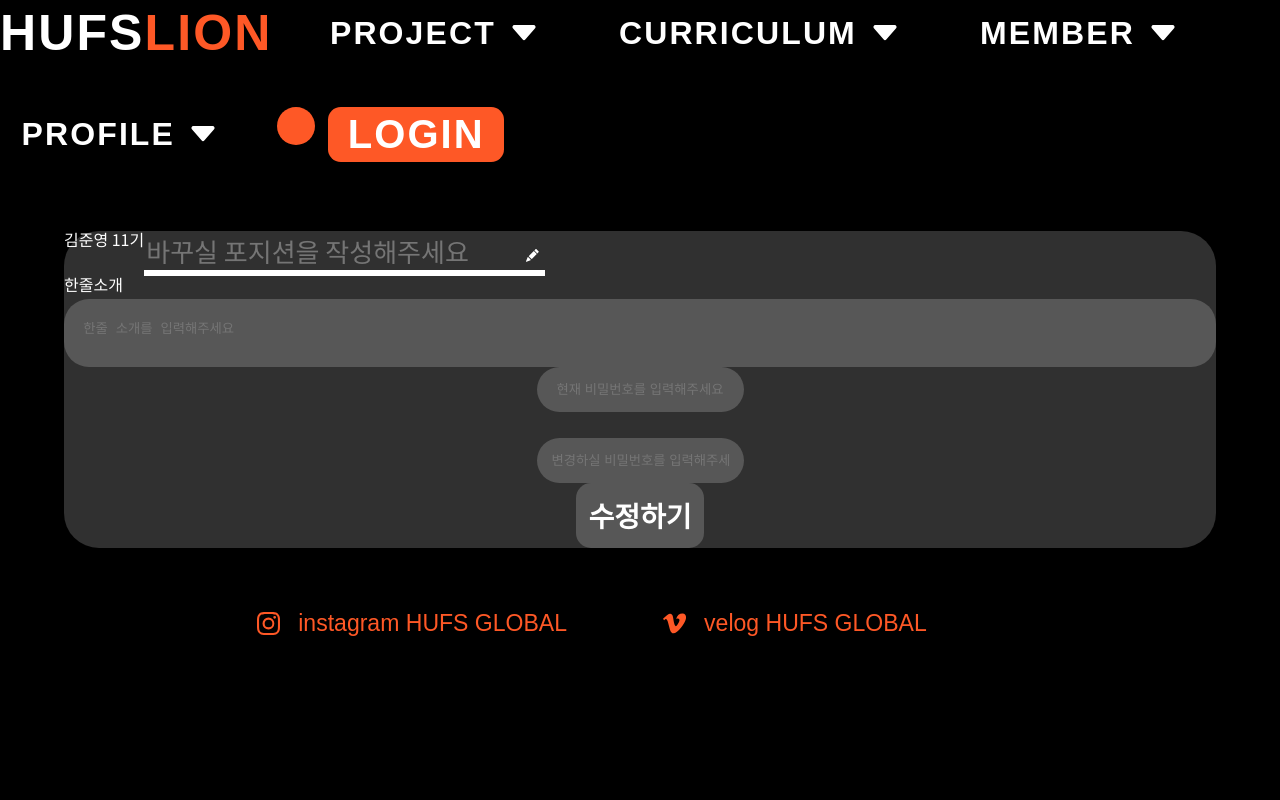
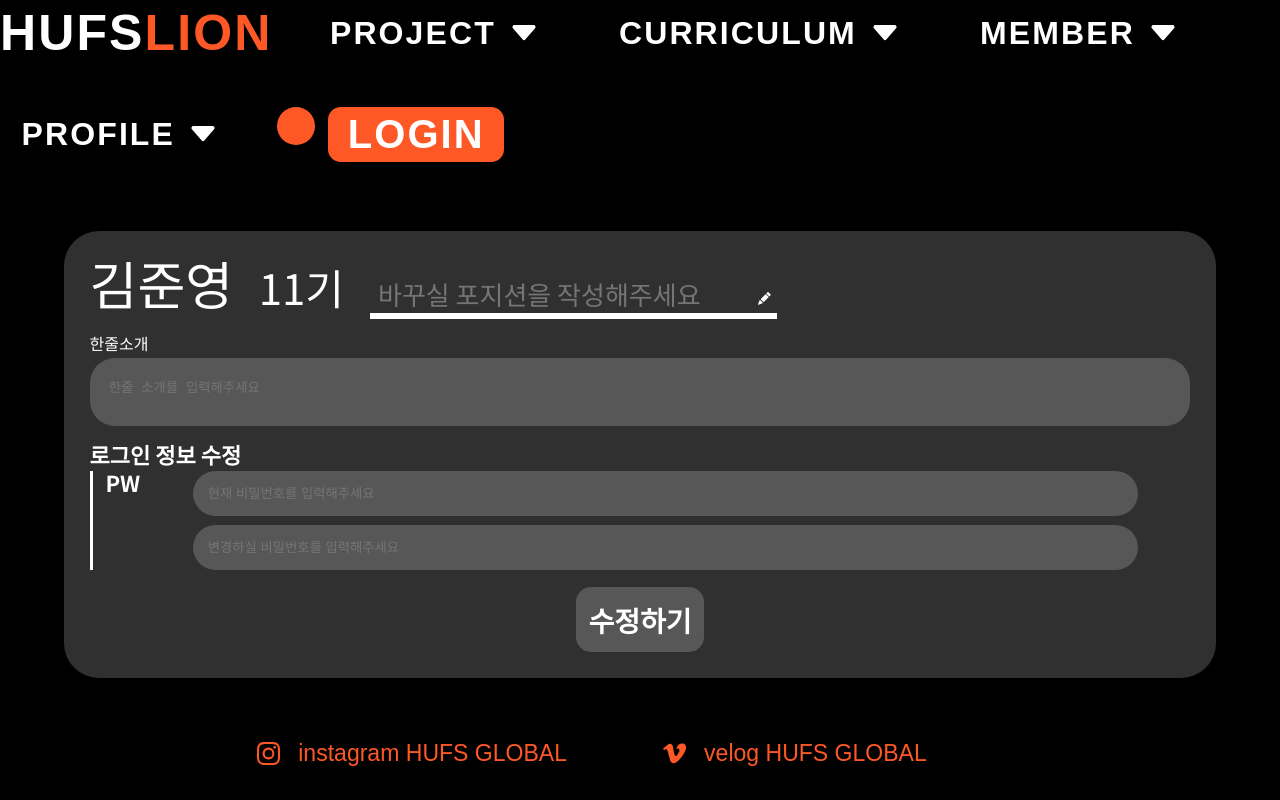
Before and after one commit to likelion12th-hufs-global-team5/team5-FE, a React (Create React App) app: page /profile in a window 1280 px wide. Built offline with nearby package versions, Linux system fonts and the light colour scheme; a web font is replaced by a local one.

Commit message:
design(Profile): img issue 해결 못함

```diff
--- a/src/components/LogoCircle.js
+++ b/src/components/LogoCircle.js
@@ -14,6 +14,7 @@
 
     width: 50%;
     height: 100%;
+
 `;
 const Logo=styled.div`
     display: flex;
@@ -69,7 +70,6 @@
     padding: 40%;
     /* 원의 가로길이와 높이를 같게 만듦 */
 
-
     backdrop-filter: blur(100px);
     /* border: solid 0.5px; */
     border-radius: 50%;
--- a/src/components/Password.js
+++ b/src/components/Password.js
@@ -4,14 +4,34 @@
 const Container=styled.div`
     display: flex;
     flex-direction: row;
+
+    width: 100%;
+    justify-content: space-around;
+
+    padding-left:1vw;
+    border-left: 0.3vw solid white;
+
+    /* background-color: blue; */
 `;
 const Text=styled.p`
     color:white;
     font-weight: bold;
+`
+const PasswordDiv=styled.div`
+    display: flex;
+    flex-direction: column;
 
-`
+    align-items: center;
+    justify-content: left;
+    width: 100%;
+
+    flex-wrap: wrap;
+    gap: 0.7vw;
+
+    /* background-color: red; */
+`;
 const FirstPassword=styled.input`
-    background-color:rgba(255,255,255,0.19);
+    /* background-color:rgba(255,255,255,0.19);
     color: white;
 
     border-radius: 50px;
@@ -20,9 +40,79 @@
         color: ${({theme})=>theme.colors.mainColor};
         border: 0.3vw solid ${({theme})=>theme.colors.mainColor};
         transition: all 0.1s;
+    } */
+    text-align: start;
+
+    border-radius: 50px;
+    outline: none;
+    border: none;
+
+    color:${({theme})=>theme.colors.white};
+    background-color: rgba(255,255,255,0.19);
+
+    padding:15px;
+
+    width: 90%;
+
+    &:hover{
+        color:${({theme})=>theme.colors.white};
+        border: 0.3vw solid white ;
+
+        transition: all 0.1s;
+    }
+    &:active{
+        color:${({theme})=>theme.colors.mainColor};
+        border: 0.3vw solid ${({theme})=>theme.colors.mainColor};
+        background-color:rgba(254,88,38,0.19);
+        transition: all 0.1s;
+    }
+    /* &:valid{
+        color:${({theme})=>theme.colors.mainColor};
+        border: 0.3vw solid ${({theme})=>theme.colors.mainColor};
+        background-color:rgba(254,88,38,0.19);
+        transition: all 0.1s;
+    } */
+`;
+const SecondPassword=styled.input`
+    /* text-align: center; */
+    text-align: start;
+
+    border-radius: 50px;
+    outline: none;
+    border: none;
+
+    color:${({theme})=>theme.colors.white};
+    background-color: rgba(255,255,255,0.19);
+
+    padding:15px;
+
+    width: 90%;
+
+    &:hover{
+        color:${({theme})=>theme.colors.white};
+        border: 0.3vw solid white ;
+
+        transition: all 0.1s;
+    }
+    &:active{
+        color:${({theme})=>theme.colors.mainColor};
+        border: 0.3vw solid ${({theme})=>theme.colors.mainColor};
+        background-color:rgba(254,88,38,0.19);
+        transition: all 0.1s;
+    }
+    /* &:valid{
+        color:${({theme})=>theme.colors.mainColor};
+        border: 0.3vw solid ${({theme})=>theme.colors.mainColor};
+        background-color:rgba(254,88,38,0.19);
+        transition: all 0.1s;
+    } */
+    &:invalid{
+        color:${({theme})=>theme.colors.white};
+        border: 0.3vw solid ${({theme})=>theme.colors.white};
+        background-color:rgba(255,255,255,0.19);
+        transition: all 0.1s;
     }
 `;
-const SecondPassword=styled.input``;
 
 const Password=({firstPlaceHolder, secondPlaceHolder})=>{
 
@@ -30,8 +120,10 @@
         <>
             <Container>
                 <Text>PW</Text>
-                <FirstPassword placeholder={firstPlaceHolder}/>
-                <SecondPassword placeholder={secondPlaceHolder}/>
+                <PasswordDiv>
+                    <FirstPassword placeholder={firstPlaceHolder}/>
+                    <SecondPassword placeholder={secondPlaceHolder}/>
+                </PasswordDiv>
             </Container>
         </>
     )
--- a/src/pages/Member.js
+++ b/src/pages/Member.js
@@ -3,6 +3,7 @@
 import styled from 'styled-components';
 
 import Header from '../components/Header';
+
 import Footer from '../components/Footer';
 import Image from '../image/test.jpg';
 
@@ -12,8 +13,8 @@
 
     text-align:center;
     align-items:center;
-
-    /* flex-wrap: wrap;
+/*
+    flex-wrap: wrap;
     gap:1vw; */
 `;
 const MemberContainer=styled.div`
--- a/src/pages/Profile.js
+++ b/src/pages/Profile.js
@@ -3,6 +3,7 @@
 import styled from 'styled-components';
 
 import Header from '../components/Header';
+import Password from '../components/Password';
 import Footer from '../components/Footer';
 import {BsPencilFill} from 'react-icons/bs'
 
@@ -23,13 +24,22 @@
     width: 90%;
 
     border-radius: 35px;
+
+    padding: 2vw;
+
+
 `;
-const UserImage=styled.image``;
+const UserImage=styled.image`
+    width: 30%;
+    height: 30%;
+    src: 'https://i.pinimg.com/564x/3f/0e/cb/3f0ecb91c433030f5a413795c41a1d56.jpg';
+`;
 const Contant=styled.div`
     display: flex;
     flex-direction: column;
 
-    color:${({theme})=>theme.colors.white};
+    flex-wrap: wrap;
+    gap: 1.3vw;
 
     .introduce{
         display: flex;
@@ -38,14 +48,31 @@
         /* justify-content: space-between; */
         flex-wrap: wrap;
         gap: 0.5vw;
+
+        color:${({theme})=>theme.colors.white};
     }
 
 `
 const ContentHeader=styled.div`
     display: flex;
     flex-direction:row;
+    color:${({theme})=>theme.colors.white};
+    align-items: baseline;
+
+    flex-wrap: wrap;
+    gap: 2vw;
+
+    .userName{
+        font-size: ${({theme})=>theme.fontSize.memberContentName};
+        font-family: ${({theme})=>theme.fonts.korean};
+    }
+    .year{
+        font-size: ${({theme})=>theme.fontSize.memberContentYearPosition};
+        font-family: ${({theme})=>theme.fonts.korean};
+    }
 `
 const EditUserPositionDiv=styled.div`
+    padding-left: 0.5vw;
     border-bottom: 0.5vw solid ${({theme})=>theme.colors.white};
     color:${({theme})=>theme.colors.white};
 
@@ -103,7 +130,9 @@
 `;
 const AddUserIntroduce=styled.textarea`
     padding:1.5vw;
+    color:${({theme})=>theme.colors.white};
     background-color: rgba(255,255,255,0.19);
+
     border: none;
     outline: none;
     border-radius: 25px;
@@ -111,61 +140,32 @@
     width:100%;
 
     resize:none;
+
+    &:hover{
+        border: 0.3vw solid white ;
+        transition: all 0.1s;
+    }
+    &:active{
+        background-color: rgba(254,88,38,0.19);
+        color:${({theme})=>theme.colors.mainColor};
+        border: 0.3vw solid ${({theme})=>theme.colors.mainColor};
+        transition: all 0.1s;
+    }
 `;
 const EditPasswordDiv=styled.div`
     display: flex;
     flex-direction:column;
+    align-items: flex-start;
 
     flex-wrap: wrap;
-    gap:2vw;
-`;
-const EditCurrentPassword=styled.input`
-    text-align: center;
+    gap:0.5vw;
 
-    border-radius: 50px;
-    outline: none;
-    border: none;
+    color:${({theme})=>theme.colors.white};
+    font-weight: bold;
+    font-size: ${({theme})=>theme.fontSize. profileText};
 
-    background-color: rgba(255,255,255,0.19);
-
-    padding:15px;
-
-    &:hover{
-        color:${({theme})=>theme.colors.white};
-        border: 0.3vw solid white ;
-
-        transition: all 0.1s;
-    }
-    &:active{
-        color:${({theme})=>theme.colors.mainColor};
-        border: 0.3vw solid ${({theme})=>theme.colors.mainColor};
-        background-color:rgba(254,88,38,0.19);
-        transition: all 0.1s;
-    }
-`;
-const EditNewPassword=styled.input`
-    text-align: center;
-
-    border-radius: 50px;
-    outline: none;
-    border: none;
-
-    background-color: rgba(255,255,255,0.19);
-
-    padding:15px;
-
-    &:hover{
-        color:${({theme})=>theme.colors.white};
-        border: 0.3vw solid white ;
-
-        transition: all 0.1s;
-    }
-    &:active{
-        color:${({theme})=>theme.colors.mainColor};
-        border: 0.3vw solid ${({theme})=>theme.colors.mainColor};
-        background-color:rgba(254,88,38,0.19);
-        transition: all 0.1s;
-    }
+    /* flex-wrap: wrap;
+    gap:2vw; */
 `;
 const EditButton=styled.button`
     background-color: rgba(255,255,255,0.19);
@@ -193,11 +193,11 @@
             <Container>
                 <Header />
                 <ContentDiv>
-                    <UserImage />
+                    <UserImage src='https://i.pinimg.com/564x/3f/0e/cb/3f0ecb91c433030f5a413795c41a1d56.jpg'/>
                     <Contant>
                         <ContentHeader>
-                            김준영
-                            11기
+                            <span className='userName'>김준영</span>
+                            <span className='year'>11기</span>
                             <EditUserPositionDiv>
                                 <EditUserPosition placeholder='바꾸실 포지션을 작성해주세요'/>
                                 <button type='submit'>
@@ -210,8 +210,11 @@
                             <AddUserIntroduce placeholder='한줄 소개를 입력해주세요' />
                         </div>
                         <EditPasswordDiv>
-                            <EditCurrentPassword placeholder='현재 비밀번호를 입력해주세요'/>
-                            <EditNewPassword placeholder='변경하실 비밀번호를 입력해주세요'/>
+                            로그인 정보 수정
+                            <Password
+                                firstPlaceHolder={'현재 비밀번호를 입력해주세요'}
+                                secondPlaceHolder={'변경하실 비밀번호를 입력해주세요'}
+                                />
                         </EditPasswordDiv>
                         <EditButton>수정하기</EditButton>
                     </Contant>
--- a/src/styles/theme.js
+++ b/src/styles/theme.js
@@ -50,6 +50,7 @@
         memberContentTextHeader:'42px',
         profilePosition:'26px',
         profileButton:'28px',
+        profileText:'22px'
 
     },
     fontWeights:{
```
